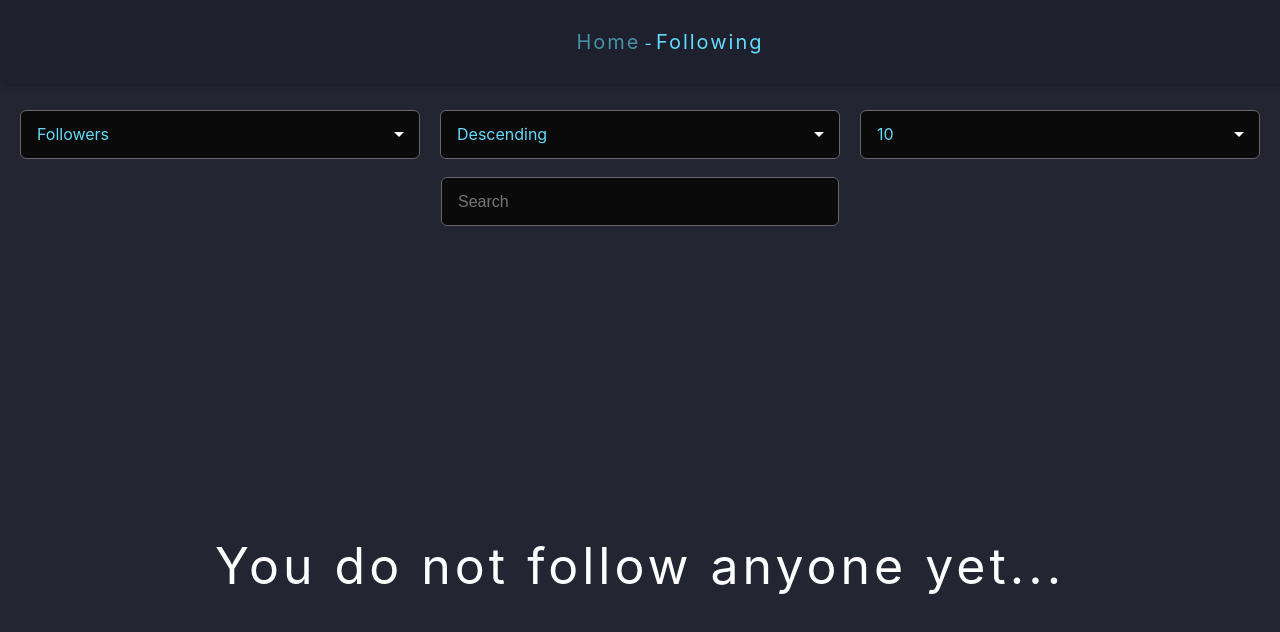
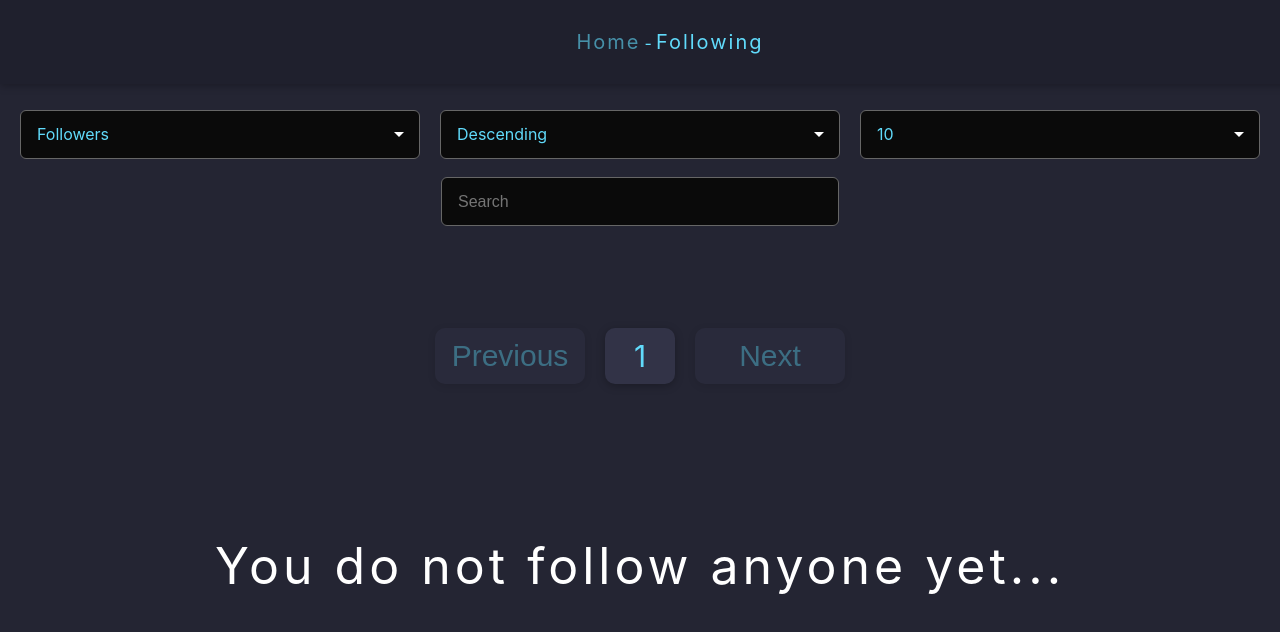
Before and after one commit to Geokiren/GitHub-Client-with-React, a React (Create React App) app: page /following in a window 1280 px wide. Shown: the top 632 px of the page. Built offline with nearby package versions, Linux system fonts and the light colour scheme.

Commit message:
add pagination in Following page

```diff
--- a/src/components/Following.js
+++ b/src/components/Following.js
@@ -11,9 +11,11 @@ const Following = () => {
   const [page, setPage] = useState(1);
   const [pageSize, setPageSize] = useState(10);
   const [search, setSearch] = useState('');
+  const [isLastPage, updateIsLastPage] = useState(false);
 
   useEffect(() => {
     filterFollowees();
+    updateIsLastPage(old => page >= Math.ceil(followees.length / pageSize));
   }, [orderBy, order, page, pageSize])
 
   const filterFollowees = () => {
@@ -69,6 +71,18 @@ const Following = () => {
     setSearch(old => e.target.value);
   }
 
+  const previousPage = () => {
+    if(page > 1) {
+      setPage(old => old - 1);
+    }
+  }
+
+  const nextPage = () => {
+    if(page < Math.ceil(followees.length / pageSize)) {
+      setPage(old => old + 1);
+    }
+  }
+
 
   return (
     <div id='following'>
@@ -77,10 +91,15 @@ const Following = () => {
         <CustomSelect options={['Ascending', 'Descending']} def={'Descending'} func={changeOrder} />
         <CustomSelect options={[2, 5, 10]} def={10} func={changePageSize} />
         <input className="input-filter" placeholder="Search" onChange={changeSearch} />
-    </div>
+      </div>
       <div className='followees'>
         {followees.length > 0 ? filterFollowees().map((followee) => (<User key={followee.id} user={followee} fetching={false} />)) :
         (<div className='no-followees'>You do not follow anyone yet...</div>)}
+      </div>
+      <div id="pagination-container">
+        <button id="previous"  className={`pagination ${page <= 1 ? 'disabled' : ''}`} onClick={previousPage}>Previous</button>
+        <div id="page">{ page }</div>
+        <button id="next"  className={`pagination ${isLastPage ? 'disabled' : ''}`} onClick={nextPage}>Next</button>
       </div>
     </div>
 
```
